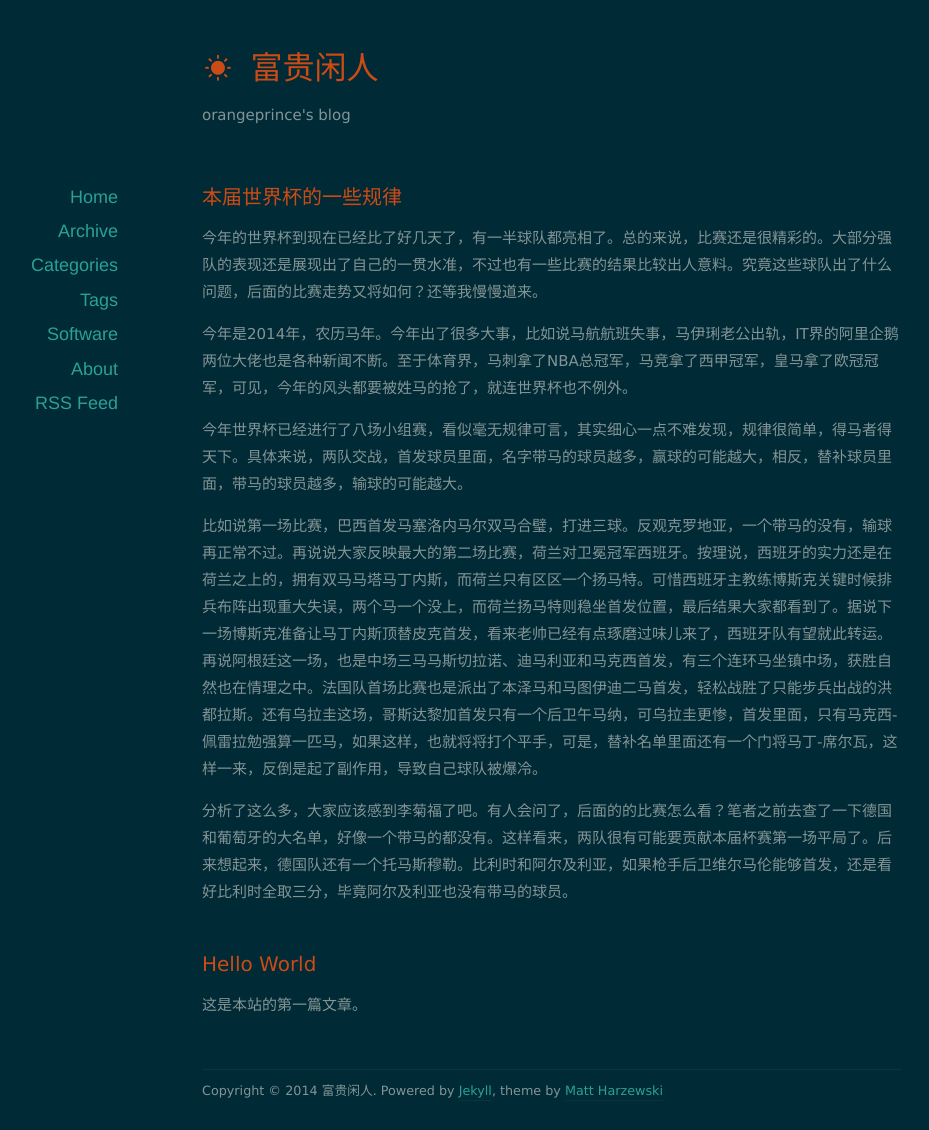
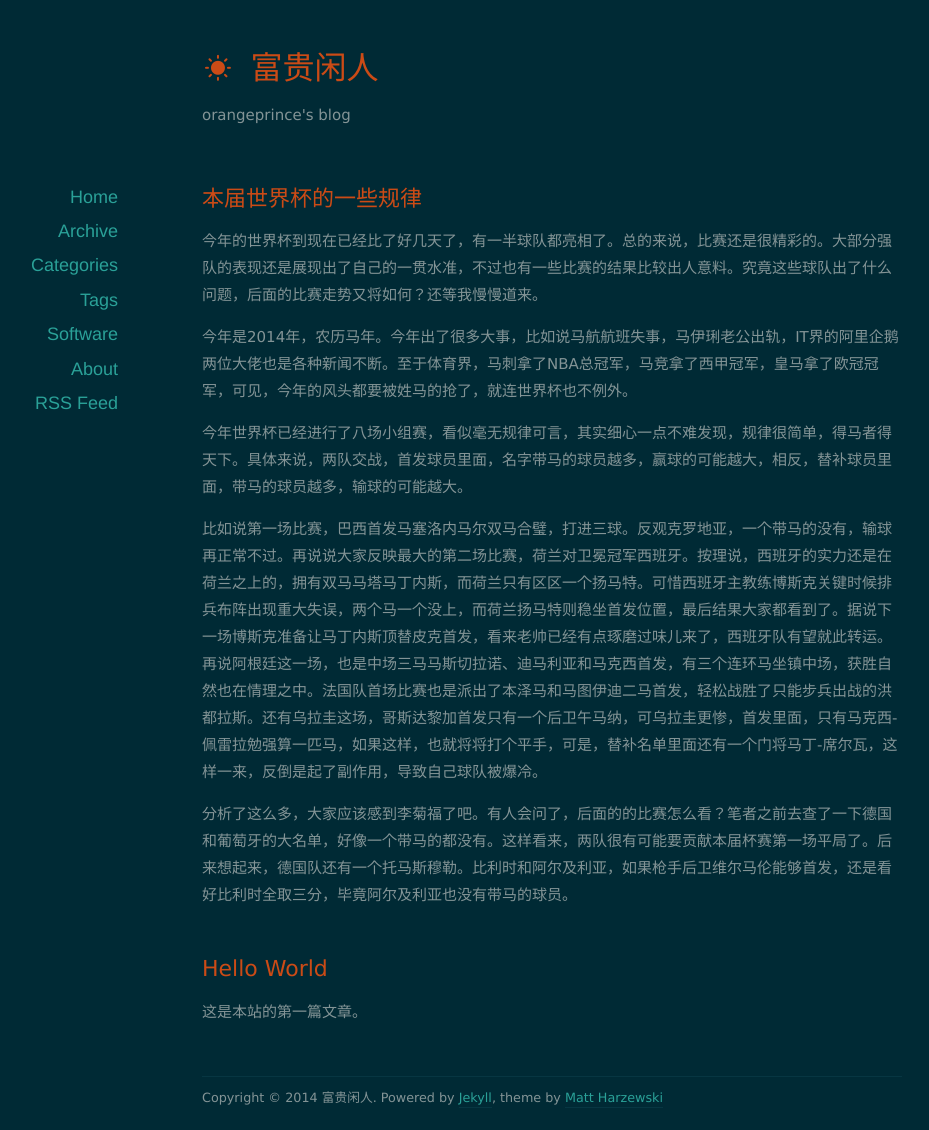
Before and after one commit to orangeprince/orangeprince.github.io, a Jekyll site: the page built from index.html, in a window 1280 px wide. Shown: the whole page, without its empty margins (88-1017 px from the left). Built offline with Jekyll 4.4.1, drawn with Linux system fonts in a browser that asks for light colours; nearby versions of some CDN libraries; the list of posts is cut into pages by our own code; comment, search, counter and statistics services are not loaded.

Commit message:
modified:   assets/css/style.css 	modified:   index.html

```diff
--- a/assets/css/style.css
+++ b/assets/css/style.css
@@ -166,7 +166,7 @@ article {
 }
 
 article h1 {
-	font-size: 20px;
+	font-size: 22px;
 	margin: 0 0 10px 0;
 }
 article h1 a {
--- a/index.html
+++ b/index.html
@@ -1,6 +1,6 @@
 ---
 layout: default
-title: Solar Theme
+title: 富贵闲人
 ---
 
 {% for post in paginator.posts %}
```
